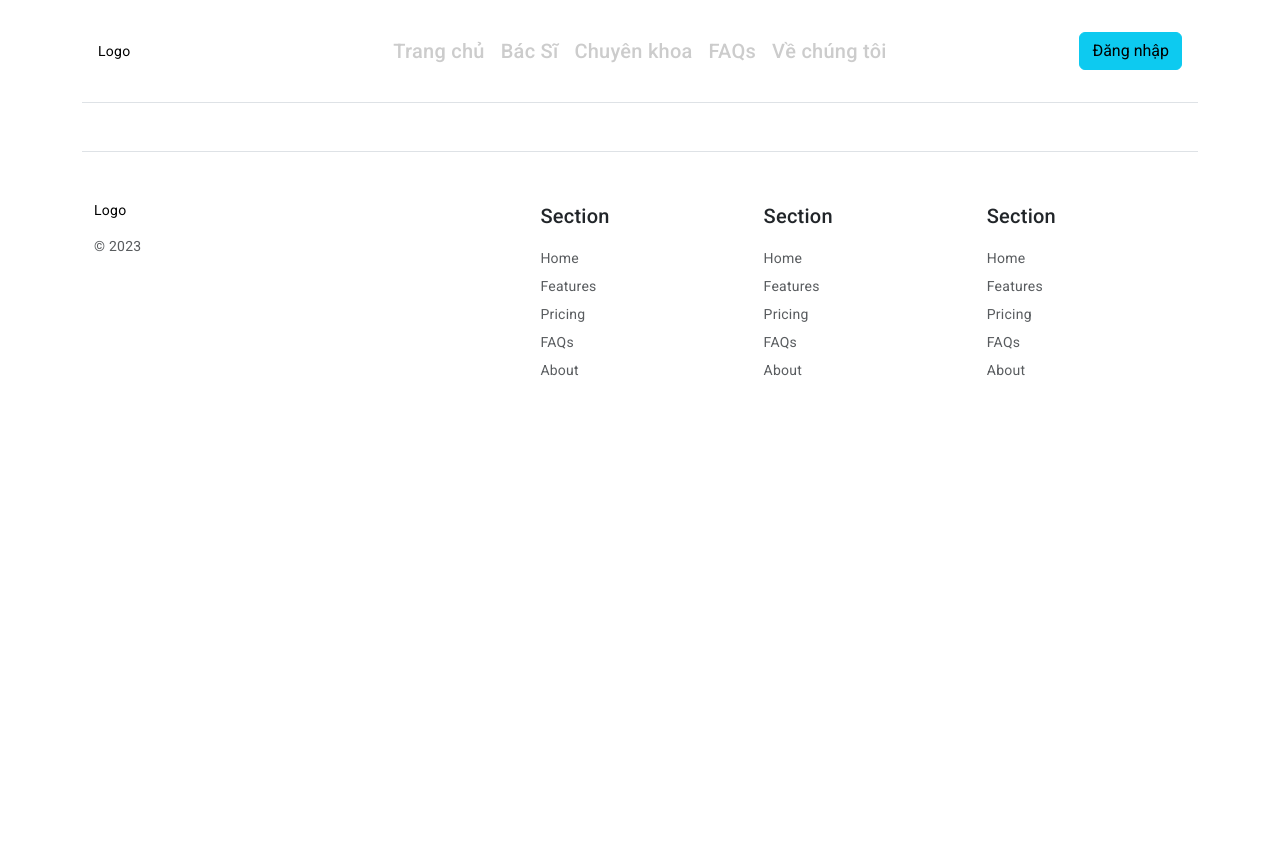
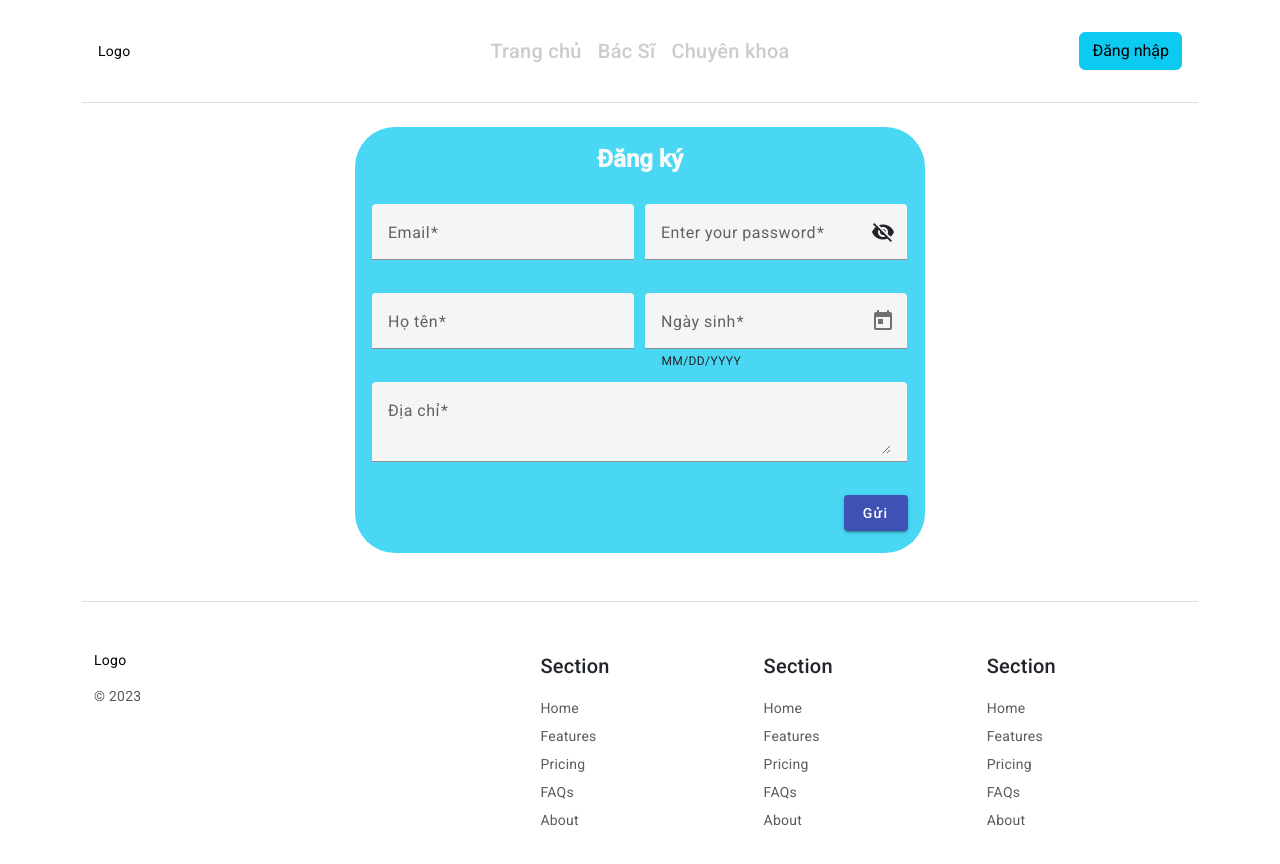
Before and after one commit to TrogTien/Booking-Appointment-Healthcare, an Angular app: page /signup in a window 1280 px wide. Before the commit this address led to /. Shown: the top 864 px of the page. Before the commit the page ends 800 px from the top, so only its background shows below. Built offline with nearby package versions, Linux system fonts and the light colour scheme.

Commit message:
Create Login, Signup page and Validate form

```diff
--- a/src/app/app-routing.module.ts
+++ b/src/app/app-routing.module.ts
@@ -4,11 +4,13 @@ import { HomeComponent } from './pages/home/home.component';
 import { LoginComponent } from './pages/login/login.component';
 import { DoctorsComponent } from './pages/doctors/doctors.component';
 import { MedicalFieldComponent } from './pages/medical-field/medical-field.component';
+import { SignUpComponent } from './pages/sign-up/sign-up.component';
 
 const routes: Routes = [
   { path: '', redirectTo: 'home', pathMatch: 'full' },
   { path: 'home', component: HomeComponent},
   { path: 'login', component: LoginComponent},
+  { path: 'signup', component: SignUpComponent},
   { path: 'doctors', component: DoctorsComponent},
   { path: 'medical-field', component: MedicalFieldComponent},
 
--- a/src/app/components/header/header.component.html
+++ b/src/app/components/header/header.component.html
@@ -9,8 +9,6 @@
       <li><a routerLink="home" class="nav-link px-2" routerLinkActive="link-info">Trang chủ</a></li>
       <li><a routerLink="doctors" class="nav-link px-2" routerLinkActive="link-info">Bác Sĩ</a></li>
       <li><a routerLink="medical-field" class="nav-link px-2" routerLinkActive="link-info">Chuyên khoa</a></li>
-      <li><a  class="nav-link px-2">FAQs</a></li>
-      <li><a  class="nav-link px-2">Về chúng tôi</a></li>
     </ul>
 
     <div routerLink="login" class="col-md-3 text-end p-3">
--- a/src/app/pages/login/login.component.html
+++ b/src/app/pages/login/login.component.html
@@ -1 +1,39 @@
-<p>login works!</p>
+<div class="row justify-content-center">
+    <div class="col-md-6 col-lg-4">
+        <div class=" p-0">
+            <h1 class="mb-4 text-center fw-bold">Đăng nhập</h1>
+            <form action="#" class="signin-form">
+
+                <mat-form-field>
+                    <mat-label>Nhập Email</mat-label>
+                    <input matInput placeholder="pat@example.com" [formControl]="email" >
+                    <mat-error *ngIf="email.invalid">{{getErrorMessage(email)}}</mat-error>
+                </mat-form-field>
+
+                <mat-form-field>
+                    <mat-label>Nhập mật khẩu</mat-label>
+                    <input matInput [formControl]="password" [type]="hide ? 'password' : 'text'">
+                    <button mat-icon-button matSuffix (click)="hide = !hide" [attr.aria-label]="'Ẩn mật khẩu'" [attr.aria-pressed]="hide">
+                      <mat-icon>{{hide ? 'visibility_off' : 'visibility'}}</mat-icon>
+                    </button>
+                    <mat-error *ngIf="password.invalid">{{getErrorMessage(password)}}</mat-error>
+
+                </mat-form-field>
+
+                <div class="form-group">
+                    <button type="submit" class="form-control btn btn-info  px-3">Gửi</button>
+                </div>
+
+
+
+            </form>
+            <div class="text-center">
+                <p>
+                    Bạn chưa có tài khoản? <a [routerLink]="'/signup'" style="text-decoration: none;" >Đăng ký</a>
+                </p>
+            </div>
+
+
+        </div>
+    </div>
+</div>
--- a/src/app/pages/login/login.component.scss
+++ b/src/app/pages/login/login.component.scss
@@ -0,0 +1,11 @@
+.form-group {
+    margin-bottom: 10px;
+}
+
+mat-form-field {
+    width: 100%;
+}
+
+.btn {
+    border-radius: 30px;
+}
--- a/src/app/pages/login/login.component.ts
+++ b/src/app/pages/login/login.component.ts
@@ -1,4 +1,5 @@
 import { Component } from '@angular/core';
+import { FormControl, Validators  } from '@angular/forms';
 
 @Component({
   selector: 'app-login',
@@ -6,5 +7,19 @@ import { Component } from '@angular/core';
   styleUrls: ['./login.component.scss']
 })
 export class LoginComponent {
+  hide = true;
 
+  email = new FormControl('', [Validators.required, Validators.email]);
+  password = new FormControl('', Validators.required)
+
+  getErrorMessage(formControl: FormControl) {
+    if (formControl.hasError('required')) {
+      return 'Không được để trống';
+    } else if (formControl.hasError('email')) {
+      return 'Email không hợp lệ';
+    }
+    return '';
+
+    // return formControl.hasError('email') ? 'Email không hợp lệ' : '';
+  }
 }
--- /dev/null
+++ b/src/app/pages/sign-up/sign-up.component.html
@@ -0,0 +1,63 @@
+<div class="row justify-content-center">
+    <div class="col-md-8 col-lg-6 bg-info bg-opacity-75 py-3">
+        <div class=" p-0">
+            <h1 class="mb-4 text-center text-light fw-bold">Đăng ký</h1>
+
+            <form [formGroup]="signupForm" >
+                <mat-form-field class="mat-50">
+                    <mat-label>Email</mat-label>
+                    <input matInput formControlName="email" placeholder="abc@gmai.com">
+                    <mat-error *ngIf="signupForm.controls.email.invalid">{{getErrorMessage(signupForm.controls.email)}}</mat-error>
+
+                </mat-form-field>
+
+                <mat-form-field class="mat-50">
+                    <mat-label>Enter your password</mat-label>
+                    <input matInput formControlName="password" [type]="hide ? 'password' : 'text'">
+                    <button mat-icon-button matSuffix (click)="hide = !hide" [attr.aria-label]="'Hide password'" [attr.aria-pressed]="hide">
+                      <mat-icon>{{hide ? 'visibility_off' : 'visibility'}}</mat-icon>
+                    </button>
+                    <mat-error *ngIf="signupForm.controls.password.invalid">{{getErrorMessage(signupForm.controls.password)}}</mat-error>
+
+                </mat-form-field>
+
+                <mat-form-field class="mat-50">
+                    <mat-label>Họ tên</mat-label>
+                    <input matInput formControlName="name" placeholder="Nguyễn Văn A">
+                    <mat-error *ngIf="signupForm.controls.name.invalid">{{getErrorMessage(signupForm.controls.name)}}</mat-error>
+
+                </mat-form-field>
+
+                <mat-form-field class="mat-50">
+                    <mat-label>Ngày sinh</mat-label>
+                    <input matInput formControlName="birthday" [matDatepicker]="picker" placeholder="1/31/2001">
+                    <mat-hint>MM/DD/YYYY</mat-hint>
+                    <mat-datepicker-toggle matIconSuffix [for]="picker"></mat-datepicker-toggle>
+                    <mat-datepicker #picker></mat-datepicker>
+                    <mat-error *ngIf="signupForm.controls.birthday.invalid">{{getErrorMessage(signupForm.controls.birthday)}}</mat-error>
+
+                </mat-form-field>
+
+                <mat-form-field>
+                    <mat-label>Địa chỉ</mat-label>
+                    <textarea matInput formControlName="address" placeholder="Ấp 8, xã Tân An Luông, Vũng Liêm, Vĩnh Long"></textarea>
+                    <mat-error *ngIf="signupForm.controls.address.invalid">{{getErrorMessage(signupForm.controls.address)}}</mat-error>
+
+                </mat-form-field>
+
+                <button mat-raised-button type="submit"  color="primary"
+                    class="float-end btn-signup"
+                    (click)="logger()"
+                >
+                    Gửi
+                </button>
+            </form>
+
+
+
+
+
+
+        </div>
+    </div>
+</div>
--- /dev/null
+++ b/src/app/pages/sign-up/sign-up.component.scss
@@ -0,0 +1,17 @@
+.mat-mdc-form-field {
+    width: 98%;
+    margin: 1%;
+}
+
+.mat-50{
+    width: 48%;
+    margin: 1%;
+}
+
+.bg-info {
+    border-radius: 40px;
+}
+
+.btn-signup {
+    margin: 1%;
+}
--- /dev/null
+++ b/src/app/pages/sign-up/sign-up.component.ts
@@ -0,0 +1,45 @@
+import { Component } from '@angular/core';
+import { FormBuilder, FormControl, Validators } from '@angular/forms';
+
+@Component({
+  selector: 'app-sign-up',
+  templateUrl: './sign-up.component.html',
+  styleUrls: ['./sign-up.component.scss']
+})
+export class SignUpComponent {
+  hide = true;
+
+  constructor(private builder: FormBuilder) {}
+
+  signupForm = this.builder.group({
+    email: ['', [Validators.required, Validators.email]],
+    password: ['', Validators.required],
+    name: ['', Validators.required],
+    birthday: ['', Validators.required],
+    address: ['', Validators.required],
+  })
+
+  logger() {
+    if (this.signupForm.valid) {
+      console.log(this.signupForm.value)
+    } else {
+      console.warn('Invalid')
+    }
+
+  }
+
+  getErrorMessage(formControl: FormControl) {
+    if(formControl.hasError('required')) {
+      return 'Không được để trống'
+    }
+
+    return formControl.hasError('email') ? 'Email không hợp lệ' : '';
+
+
+    // if (this.email.hasError('required')) {
+    //   return 'Không được để trống';
+    // }
+
+    // return this.email.hasError('email') ? 'Email không hợp lệ' : '';
+  }
+}
```
Also changed, not shown: src/app/app.module.ts (+14 -2 lines), 1 other file (tests, documents, lock files or other folders).
